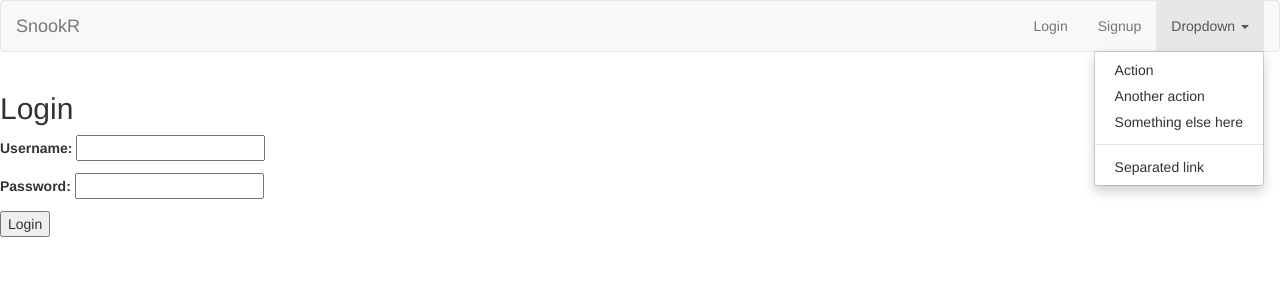
After one commit to eSmelser/SnookR, a Django app: page /login/ in a window 1280 px wide, after a click on "Dropdown". The commit adds this page. Shown: the top 300 px of the page. Run offline with Django 3.2, Linux system fonts and the light colour scheme; some libraries are stand-ins or nearby versions.

Commit message:
Created login, signup, and base templates and views

```diff
--- /dev/null
+++ b/SnookR/main/templates/main/base.html
@@ -0,0 +1,59 @@
+<!doctype html>
+
+<html lang="en">
+<head>
+  <meta charset="utf-8">
+  <link href="https://maxcdn.bootstrapcdn.com/bootstrap/3.3.7/css/bootstrap.min.css" rel="stylesheet" integrity="sha384-BVYiiSIFeK1dGmJRAkycuHAHRg32OmUcww7on3RYdg4Va+PmSTsz/K68vbdEjh4u" crossorigin="anonymous">
+  <title>SnookR - {% block title %}{% endblock %}</title>
+
+ <!-- <link rel="stylesheet" href="css/styles.css?v=1.0"> -->
+  <!--[if lt IE 9]>
+    <script src="https://cdnjs.cloudflare.com/ajax/libs/html5shiv/3.7.3/html5shiv.js"></script>
+  <![endif]-->
+</head>
+<body>
+  <div class="row">
+    <div class="col-md-12">
+      <nav class="navbar navbar-default">
+        <div class="container-fluid">
+          <!-- Brand and toggle get grouped for better mobile display -->
+          <div class="navbar-header">
+            <button type="button" class="navbar-toggle collapsed" data-toggle="collapse" data-target="#bs-example-navbar-collapse-1" aria-expanded="false">
+              <span class="sr-only">Toggle navigation</span>
+              <span class="icon-bar"></span>
+              <span class="icon-bar"></span>
+              <span class="icon-bar"></span>
+            </button>
+            <a class="navbar-brand" href="{% url 'home' %}">SnookR</a>
+          </div>
+
+          <!-- Collect the nav links, forms, and other content for toggling -->
+          <div class="collapse navbar-collapse" id="bs-example-navbar-collapse-1">
+            <ul class="nav navbar-nav navbar-right">
+              <li><a href="{% url 'login' %}">Login</a></li>
+              <li><a href="{% url 'signup' %}">Signup</a></li>
+
+              <li class="dropdown">
+                <a href="#" class="dropdown-toggle" data-toggle="dropdown" role="button" aria-haspopup="true" aria-expanded="false">Dropdown <span class="caret"></span></a>
+                <ul class="dropdown-menu">
+                  <li><a href="#">Action</a></li>
+                  <li><a href="#">Another action</a></li>
+                  <li><a href="#">Something else here</a></li>
+                  <li role="separator" class="divider"></li>
+                  <li><a href="#">Separated link</a></li>
+                </ul>
+              </li>
+            </ul>
+          </div><!-- /.navbar-collapse -->
+        </div><!-- /.container-fluid -->
+      </nav>
+    </div> <!-- /.col-md-12 -->
+  </div> <!-- /.row -->
+  {% block content %}
+  {% endblock %}
+</body>
+<footer>
+  <script src="https://code.jquery.com/jquery-3.2.1.min.js" integrity="sha256-hwg4gsxgFZhOsEEamdOYGBf13FyQuiTwlAQgxVSNgt4=" crossorigin="anonymous"></script>
+  <script src="https://maxcdn.bootstrapcdn.com/bootstrap/3.3.7/js/bootstrap.min.js" integrity="sha384-Tc5IQib027qvyjSMfHjOMaLkfuWVxZxUPnCJA7l2mCWNIpG9mGCD8wGNIcPD7Txa" crossorigin="anonymous"></script>
+</footer>
+</html>
--- /dev/null
+++ b/SnookR/main/templates/registration/login.html
@@ -0,0 +1,12 @@
+{% extends 'main/base.html' %}
+
+{% block title %}Login{% endblock %}
+
+{% block content %}
+  <h2>Login</h2>
+  <form method="post">
+    {% csrf_token %}
+    {{ form.as_p }}
+    <button type="submit">Login</button>
+  </form>
+{% endblock %}
--- a/SnookR/main/urls.py
+++ b/SnookR/main/urls.py
@@ -1,6 +1,10 @@
 from django.conf.urls import url
+from django.contrib.auth import views as auth_views
 from main import views
 
 urlpatterns = [
+    url(r'^login/$', auth_views.login, name='login'),
+#    url(r'^logout/$', auth_views.logout, name='logout'),
+    url(r'^signup/$', views.signup, name='signup'),
     url(r'^home/$', views.HomeView.as_view(), name='home'),
 ]
```
Also changed, not shown: SnookR/main/templates/main/home.html (+2 -53 lines), SnookR/main/templates/registration/signup.html (added, +10 -0 lines), SnookR/main/views.py (+17 -0 lines).
